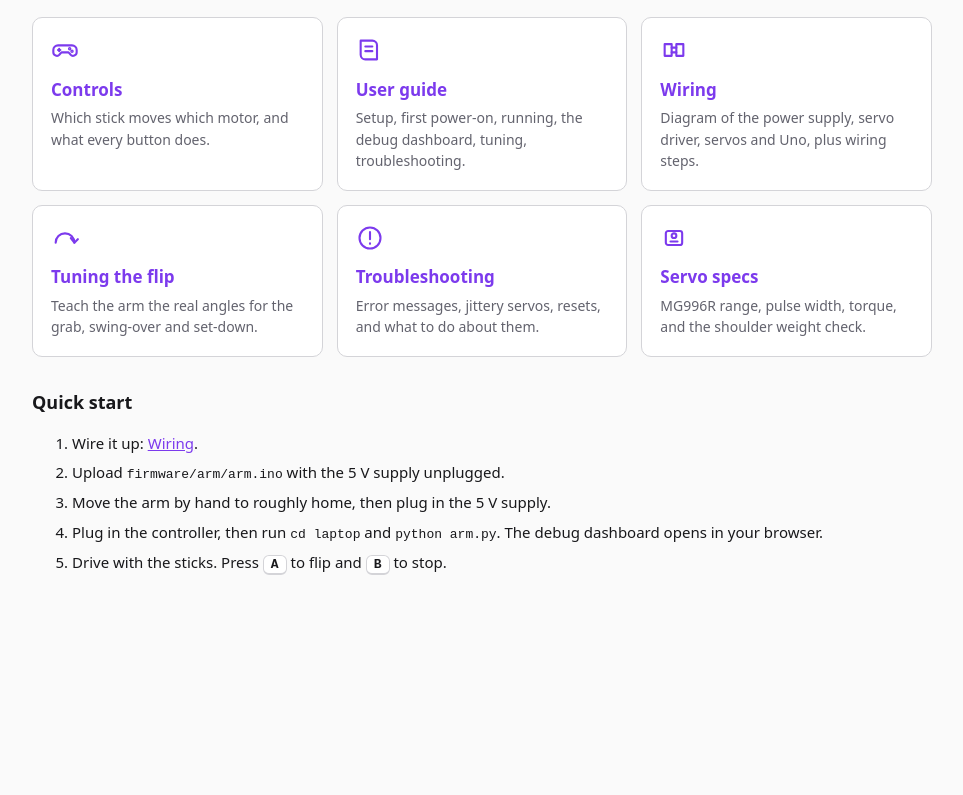
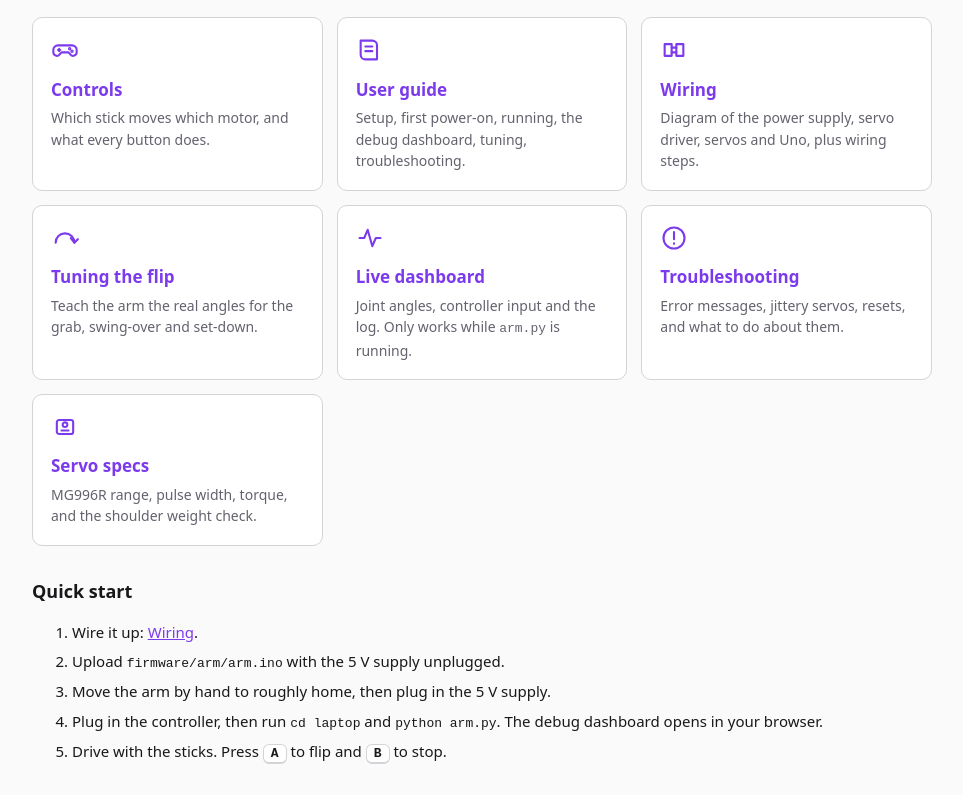
Before and after one commit to benflowers012/6dof-arm, a plain HTML site: page docs/index.html in a window 1280 px wide. Shown: the part 83-878 px from the top of the page, without its empty margins (158-1121 px from the left). Before the commit the page ends 800 px from the top, so only its background shows below. Drawn offline with Linux system fonts and the light colour scheme.

Commit message:
Add one-click Open Docs shortcut and dashboard link on docs home
Co-Authored-By: Claude Opus 5.5 <noreply@anthropic.com>

```diff
--- a/docs/index.html
+++ b/docs/index.html
@@ -48,6 +48,11 @@
       <div class="t">Tuning the flip</div>
       <div class="d">Teach the arm the real angles for the grab, swing-over and set-down.</div>
     </a>
+    <a class="card" href="http://127.0.0.1:8765/">
+      <svg viewBox="0 0 24 24"><path d="M3 12h4l3-7 4 14 3-7h4"/></svg>
+      <div class="t">Live dashboard</div>
+      <div class="d">Joint angles, controller input and the log. Only works while <code>arm.py</code> is running.</div>
+    </a>
     <a class="card" href="guide.html#trouble">
       <svg viewBox="0 0 24 24"><circle cx="12" cy="12" r="9"/><path d="M12 7v6M12 16.5v.5"/></svg>
       <div class="t">Troubleshooting</div>
```
Also changed, not shown: Open Docs.html (added, +11 -0 lines), 1 other file.
